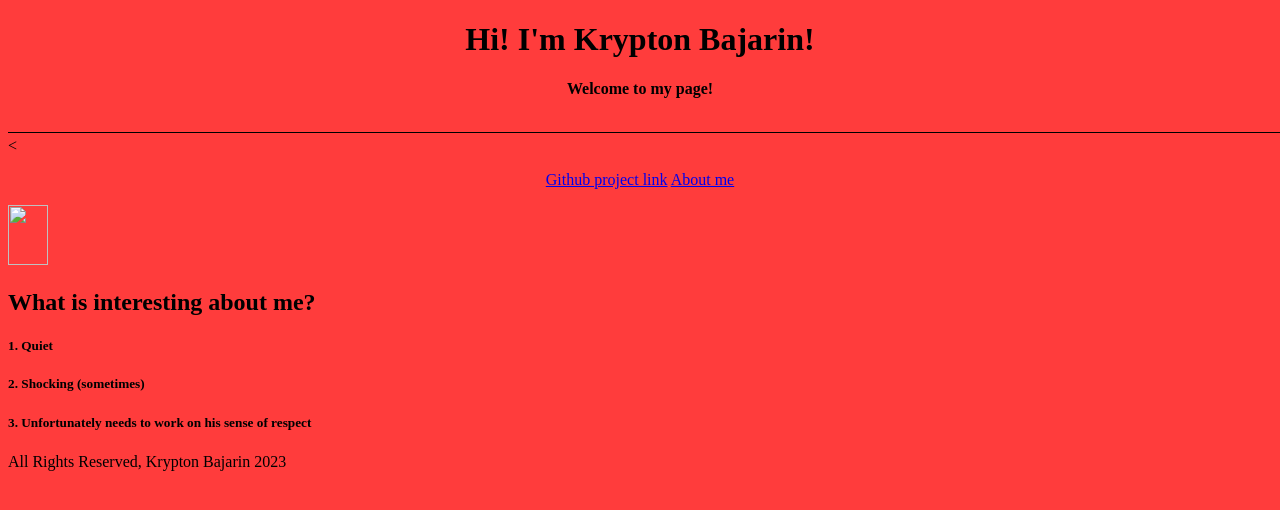
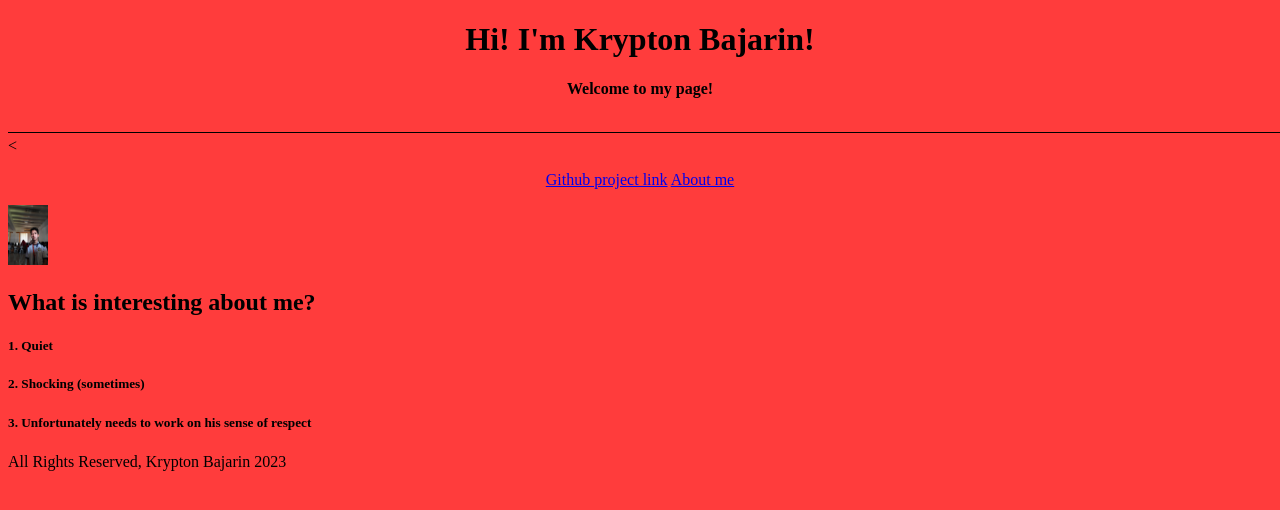
Before and after one commit to Kbajarin/kryptonbajarin_q1gfa1, a plain HTML site: page index.html in a window 1280 px wide. Shown: the top 510 px of the page. Drawn offline with Linux system fonts and the light colour scheme; files whose address does not match are found by name.

Commit message:
Update index.html

```diff
--- a/index.html
+++ b/index.html
@@ -14,7 +14,7 @@
     <
     <p><center><a href = "https://github.com/Kbajarin/kryptonbajarin_q1gfa1">Github project link</a>    <a href ="aboutm.html">About me</center></a></p>
     <!--photo-->
-    <img src ="image.jpg"
+    <img src ="kryptonbajarin_q1gfa1/images/image.jpg"
     width = "40"
     height = "60" />
     <h2>What is interesting about me?</h2>
```
